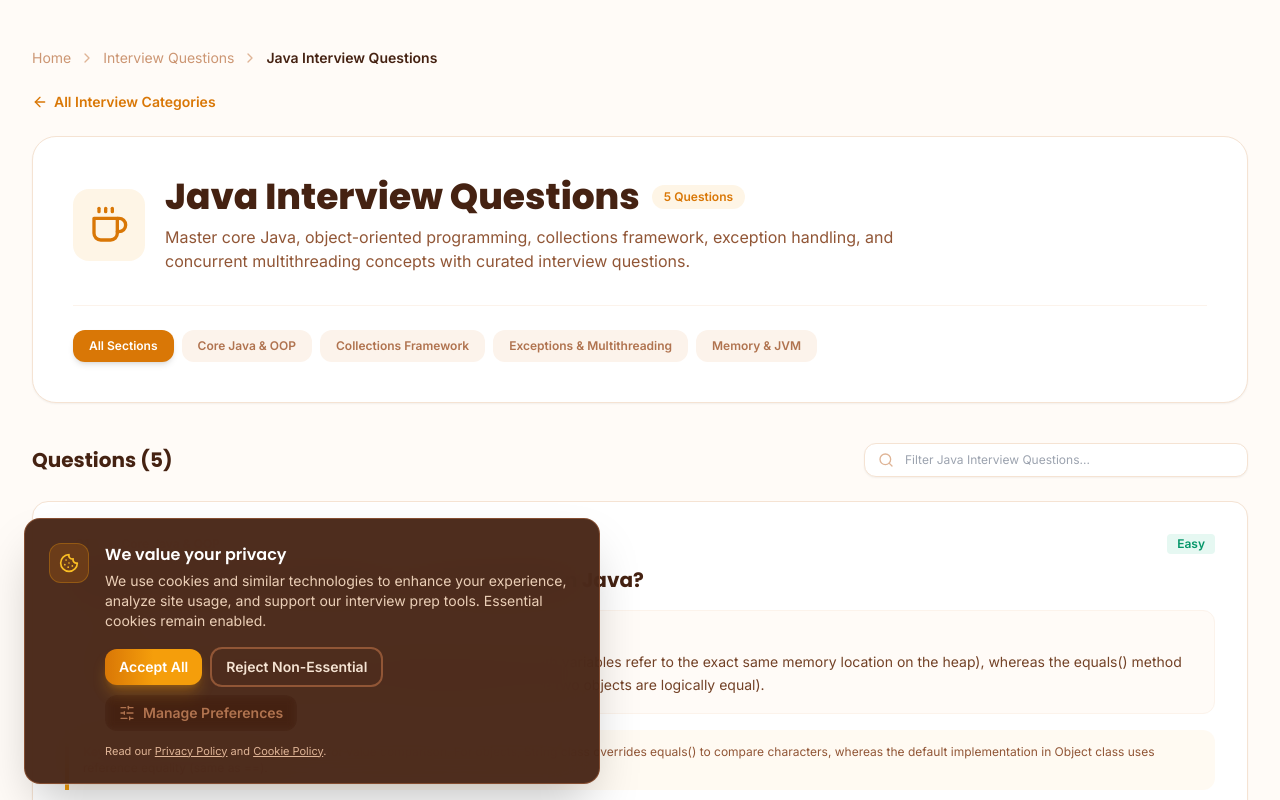
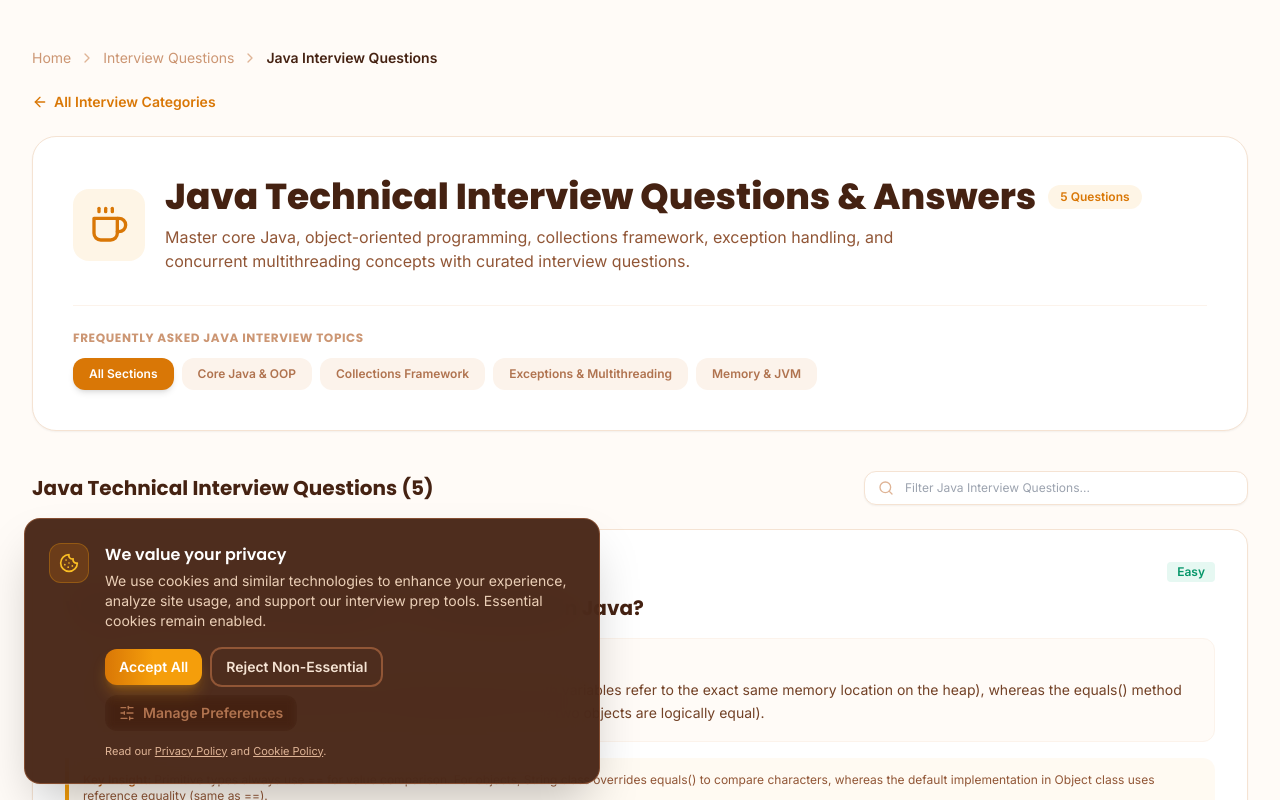
Before and after one commit to GOPALAKRISHNAN2006/HireReady, a React (Vite) app in the folder client/: page /interview-questions/java in a window 1280 px wide. Shown: the top 800 px of the page. Built offline with nearby package versions, Linux system fonts and the light colour scheme; no server answers.

Commit message:
feat(seo): optimize JavaScript interview questions page content, metadata and heading hierarchy

```diff
--- a/client/src/data/publicQuestionsData.js
+++ b/client/src/data/publicQuestionsData.js
@@ -4,6 +4,8 @@
   java: {
     slug: 'java',
     title: 'Java Interview Questions',
+    h1Title: 'Java Technical Interview Questions & Answers',
+    topicName: 'Java',
     metaTitle: 'Java Technical Interview Questions & Answers | HireReady',
     metaDescription:
       'Master Java technical interview questions with expert answers covering OOP, Collections framework, Multithreading, Exception Handling, and JVM memory concepts.',
@@ -21,13 +23,15 @@
   javascript: {
     slug: 'javascript',
     title: 'JavaScript Interview Questions',
-    metaTitle: 'JavaScript Interview Questions & Answers | HireReady',
+    h1Title: 'JavaScript Technical Interview Questions & Answers',
+    topicName: 'JavaScript',
+    metaTitle: 'JavaScript Interview Questions & Answers (2026) | HireReady',
     metaDescription:
-      'Ace your JavaScript interview with curated questions and code examples covering Closures, Event Loop, Promises, Async/Await, Prototypes, and ES6+ features.',
+      'Practice top JavaScript technical interview questions and answers. Master closures, Event Loop, promises, ES6+ coding snippets, and core JS concepts for freshers & pros.',
     iconName: 'Code',
     badge: 'Trending',
     description:
-      'Deep dive into JavaScript execution context, closures, prototypal inheritance, asynchronous event loop, promises, and modern ES6 syntax.',
+      'Prepare for JavaScript technical interviews with curated questions and detailed explanations covering core JavaScript fundamentals, closures, the Event Loop, promises, async/await, prototypal inheritance, ES6+ features, and practical coding challenges for freshers and experienced developers.',
     sections: [
       'Execution & Closures',
       'Asynchronous JS & Promises',
@@ -38,6 +42,8 @@
   react: {
     slug: 'react',
     title: 'React Interview Questions',
+    h1Title: 'React Developer Interview Questions & Answers',
+    topicName: 'React',
     metaTitle: 'React.js Interview Questions & Answers | HireReady',
     metaDescription:
       'Prepare for React developer interviews with top questions on Virtual DOM, Custom Hooks, State Management, useEffect, and performance optimization.',
@@ -55,6 +61,8 @@
   nodejs: {
     slug: 'nodejs',
     title: 'Node.js Interview Questions',
+    h1Title: 'Node.js Backend Interview Questions & Answers',
+    topicName: 'Node.js',
     metaTitle: 'Node.js Backend Interview Questions & Answers | HireReady',
     metaDescription:
       'Practice Node.js backend interview questions covering Event Loop, Non-blocking I/O, Express.js middleware, EventEmitters, and Streams with code examples.',
@@ -72,6 +80,8 @@
   sql: {
     slug: 'sql',
     title: 'SQL & Database Interview Questions',
+    h1Title: 'SQL & Database Interview Questions & Answers',
+    topicName: 'SQL & Database',
     metaTitle: 'SQL Database Interview Questions & Answers | HireReady',
     metaDescription:
       'Master database technical interviews with top SQL questions on Joins, Indexes, ACID Transactions, Grouping, Subqueries, and Query Optimization.',
--- a/client/src/pages/public/PublicQuestionCategory.jsx
+++ b/client/src/pages/public/PublicQuestionCategory.jsx
@@ -37,6 +37,9 @@
     return <Navigate to="/interview-questions" replace />;
   }
 
+  const topicName = categoryInfo.topicName || categoryInfo.title.replace(' Questions', '');
+  const displayH1 = categoryInfo.h1Title || `${topicName} Technical Interview Questions & Answers`;
+
   const IconComponent = ICON_MAP[categoryInfo.iconName] || BookOpen;
 
   // Filter questions by section and search term
@@ -50,6 +53,21 @@
   });
 
   const canonicalUrl = `https://hireready-1-0hvc.onrender.com/interview-questions/${categorySlug}`;
+
+  const faqItems = [
+    {
+      q: `How should I prepare for a ${topicName} technical interview?`,
+      a: `Start by mastering core concepts in ${categoryInfo.sections.join(', ')}. Review standard question patterns, write working code examples by hand, and practice interactive mock interviews to build speed and verbal communication confidence.`,
+    },
+    {
+      q: `Are these ${topicName} interview questions suitable for freshers and experienced developers?`,
+      a: `Yes. All interview questions, code snippets, and explanations are structured for candidates across experience levels—from fundamental language mechanics for freshers to advanced architectural concepts for senior engineers.`,
+    },
+    {
+      q: `Can I practice ${topicName} interviews with AI?`,
+      a: `Yes! HireReady provides an interactive AI mock interview lab where you can receive real-time speech and technical scoring on ${topicName} topics.`,
+    },
+  ];
 
   // Structured Data (Breadcrumb & FAQPage)
   const jsonLd = [
@@ -80,12 +98,12 @@
     {
       '@context': 'https://schema.org',
       '@type': 'FAQPage',
-      mainEntity: questionsList.map(q => ({
+      mainEntity: faqItems.map(item => ({
         '@type': 'Question',
-        name: q.question,
+        name: item.q,
         acceptedAnswer: {
           '@type': 'Answer',
-          text: q.answer,
+          text: item.a,
         },
       })),
     },
@@ -155,7 +173,7 @@
             <div>
               <div className="flex items-center space-x-3">
                 <h1 className="text-3xl sm:text-4xl font-extrabold text-slate-900 dark:text-slate-100">
-                  {categoryInfo.title}
+                  {displayH1}
                 </h1>
                 <span className="px-3 py-1 text-xs font-semibold rounded-full bg-primary-500/10 text-primary-600 dark:text-primary-400">
                   {questionsList.length} Questions
@@ -168,7 +186,11 @@
           </div>
 
           {/* Section Filter Pills */}
-          <div className="mt-8 pt-6 border-t border-slate-100 dark:border-slate-700/50 flex flex-wrap gap-2">
+          <div className="mt-8 pt-6 border-t border-slate-100 dark:border-slate-700/50">
+            <h2 className="text-xs font-bold text-slate-500 dark:text-slate-400 uppercase tracking-wider mb-3">
+              Frequently Asked {topicName} Interview Topics
+            </h2>
+            <div className="flex flex-wrap gap-2">
               <button
                 onClick={() => setSelectedSection('All')}
                 className={`px-4 py-2 rounded-xl text-xs font-semibold transition-all ${
@@ -193,13 +215,14 @@
                 </button>
               ))}
             </div>
+          </div>
         </header>
 
         {/* Question List */}
         <section className="space-y-6">
           <div className="flex flex-col sm:flex-row sm:items-center justify-between gap-4 mb-4">
             <h2 className="text-xl font-bold text-slate-900 dark:text-slate-100">
-              Questions ({filteredQuestions.length})
+              {topicName} Technical Interview Questions ({filteredQuestions.length})
             </h2>
 
             {/* Keyword Search */}
@@ -313,43 +336,22 @@
         {/* Frequently Asked Questions (FAQ) Section */}
         <section className="mt-16 pt-10 border-t border-slate-200 dark:border-slate-800">
           <h2 className="text-2xl font-bold text-slate-900 dark:text-slate-100 mb-6">
-            Frequently Asked Questions about {categoryInfo.title}
+            {topicName} Interview Preparation Guide & FAQs
           </h2>
           <div className="space-y-4">
-            <div className="p-6 bg-white dark:bg-slate-800 rounded-2xl border border-slate-200 dark:border-slate-700/80">
+            {faqItems.map((item, idx) => (
+              <div
+                key={idx}
+                className="p-6 bg-white dark:bg-slate-800 rounded-2xl border border-slate-200 dark:border-slate-700/80"
+              >
                 <h3 className="text-base font-bold text-slate-900 dark:text-slate-100 mb-2">
-                How should I prepare for a {categoryInfo.title.replace(' Questions', '')} technical
-                interview?
+                  {item.q}
                 </h3>
                 <p className="text-sm text-slate-600 dark:text-slate-300 leading-relaxed">
-                Start by mastering core concepts in {categoryInfo.sections.join(', ')}. Review
-                standard question patterns, write working code examples by hand, and practice
-                interactive mock interviews to build speed and verbal communication confidence.
+                  {item.a}
                 </p>
               </div>
-
-            <div className="p-6 bg-white dark:bg-slate-800 rounded-2xl border border-slate-200 dark:border-slate-700/80">
-              <h3 className="text-base font-bold text-slate-900 dark:text-slate-100 mb-2">
-                Are these {categoryInfo.title.replace(' Questions', '')} interview questions updated
-                for 2026?
-              </h3>
-              <p className="text-sm text-slate-600 dark:text-slate-300 leading-relaxed">
-                Yes. All interview questions, code snippets, and explanations are curated according
-                to modern technical standards and top tech company hiring practices.
-              </p>
-            </div>
-
-            <div className="p-6 bg-white dark:bg-slate-800 rounded-2xl border border-slate-200 dark:border-slate-700/80">
-              <h3 className="text-base font-bold text-slate-900 dark:text-slate-100 mb-2">
-                Can I practice live AI mock interviews for{' '}
-                {categoryInfo.title.replace(' Questions', '')}?
-              </h3>
-              <p className="text-sm text-slate-600 dark:text-slate-300 leading-relaxed">
-                Yes! HireReady provides an interactive AI mock interview lab where you can receive
-                real-time speech and technical scoring on{' '}
-                {categoryInfo.title.replace(' Questions', '')} topics.
-              </p>
-            </div>
+            ))}
           </div>
         </section>
 
```
Lines whose indentation alone changed are shown as unchanged.
